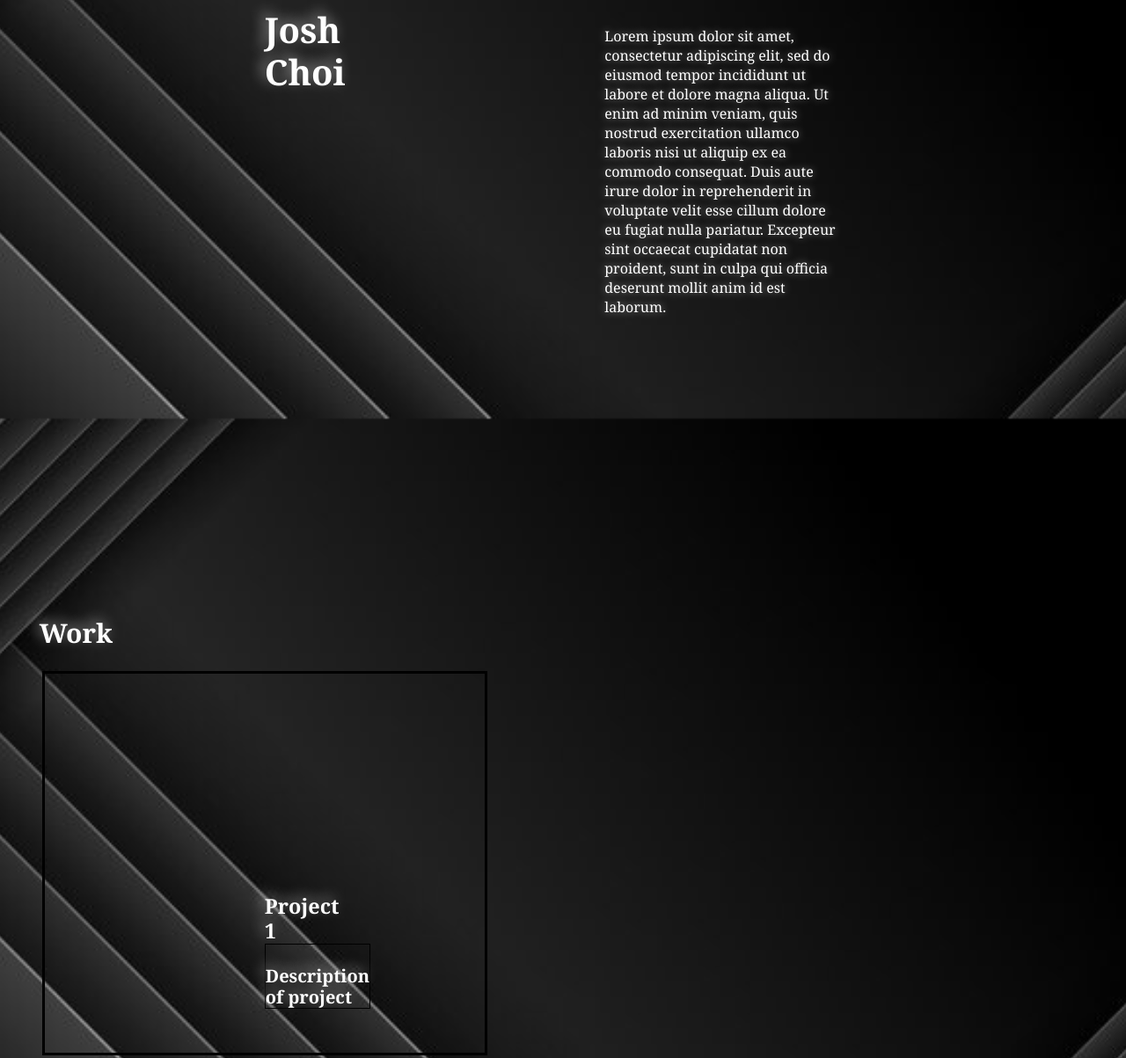
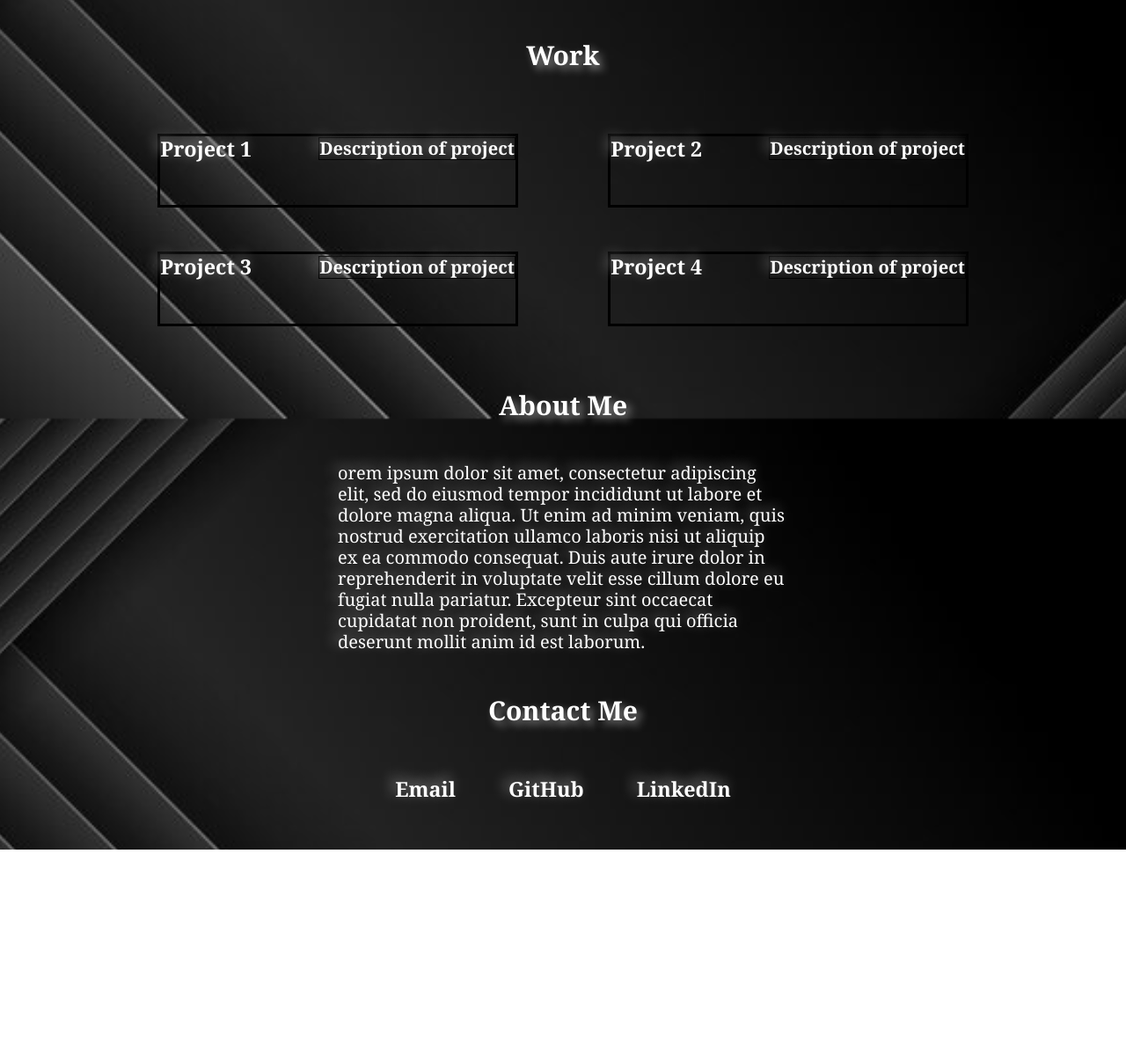
Before and after one commit to jiohc/jiohc.github.io, a plain HTML site: page index.html in a window 1280 px wide. Shown: the part 324-1527 px from the top of the page at 88% size. After the commit the page ends 1290 px from the top, so only its background shows below. Drawn offline with Linux system fonts and the light colour scheme.

Commit message:
made edits to center sections

```diff
--- a/assets/css/style.css
+++ b/assets/css/style.css
@@ -26,10 +26,12 @@ body {
 
 header {
     padding: 10px 30px;
-    background-color: var(---primary-color);
+    background-color: var(--secondary-color);
     display: flex;
     justify-content: space-around;
     flex-wrap: wrap;
+    height: 60px;
+    width: 100vw;
     /* visuals */
     position: -webkit-sticky;
     position: sticky;
@@ -60,6 +62,8 @@ header h2 {
 
 header nav {
     margin: 5px 0;
+    display: flex;
+    align-items: center;
 }
 
 header nav ul {
@@ -86,10 +90,15 @@ header nav ul li a:hover {
 }
     /* header pseudo class end */
 
-section {
-    padding: 250px;
+.headerwrapper {
+    font-size: 20px;
+    font-weight: bolder;
+    color: var(--primary-color);
+    margin: 0;
+    text-align: center;
+    /* visuals */
+    text-shadow: 5px 5px 10px rgba(255, 255, 255, 0.5);
 }
-
 
 /* header style ends */
 
@@ -125,15 +134,16 @@ section {
 
 /* work style start */
 .work {
-    width: 40%;
+    width: 80%;
     text-align: left;
-    margin: 3.5%;
+    margin: 3.5% auto;
     font-size: 20px;
     line-height: 1.2;
     color: var(--primary-color);
     display: flex;
     justify-content: space-between;
-    flex-direction: column;
+    flex-direction: row;
+    flex-wrap: wrap;
     /* visuals */
     text-shadow: -5px -5px 15px rgba(255, 255, 255, 0.5);
 }
@@ -141,7 +151,7 @@ section {
 .project {
     margin: 25px auto;
     padding-bottom: 50px;
-    width: 80%;
+    width: 40%;
     display: flex;
     flex-wrap: wrap;
     align-items: center;
@@ -150,7 +160,6 @@ section {
 }
 
 .project-info {
-    flex: 2 70%;
     display: flex;
     flex-wrap: wrap;
     align-items: center;
@@ -165,19 +174,17 @@ section {
 .about-me {
     width: 40%;
     text-align: left;
-    margin: 3.5%;
+    margin: 3.5% auto;
     font-size: 20px;
     line-height: 1.2;
     color: var(--primary-color);
     justify-content: space-between;
     flex-direction: column;
-    display: inline;
     /* visuals */
     text-shadow: -5px -5px 15px rgba(255, 255, 255, 0.5);
 }
 
 .aboutme-text {
-    flex: 2 70%;
     display: flex;
     flex-wrap: wrap;
     align-items: center;
@@ -187,15 +194,19 @@ section {
 
 /* contact me style start */
 .contact-me {
-    width: 40%;
-    text-align: left;
-    margin: 3.5%;
+    width: 100%;
+    display: flex;
+    justify-content: center;
+    margin: 3.5% 0;
     font-size: 20px;
     line-height: 1.2;
-    display: inline;
     color: var(--primary-color);
     /* visuals */
     text-shadow: -5px -5px 15px rgba(255, 255, 255, 0.5);
+}
+
+.contact-text {
+    display: flex;
 }
 
 .contact-me h3 {
@@ -213,3 +224,42 @@ a {
 a:link {
     text-decoration: none;
 }
+
+/* media queries */
+
+/* MEDIA QUERY FOR SMALLER DESKTOP SCREENS AND SMALLER */
+@media screen and (max-width: 980px) {
+    header {
+      padding-bottom: 0;
+      justify-content: center;
+      position: relative;
+    }
+
+    header h1 {
+      width: 100%;
+      text-align: center;
+    }
+
+    header nav ul {
+      width: 100%;
+      justify-content: center;
+    }
+
+    header nav ul li a {
+      font-size: 20px;
+    }
+
+  }
+
+  /* MEDIA QUERY FOR TABLETS AND SMALLER */
+  @media screen and (max-width: 768px) {
+    section {
+        padding: 30px 15px;
+    }
+
+  }
+
+  /* MEDIA QUERY FOR MOBILE PHONES AND SMALLER */
+  @media screen and (max-width: 575px) {
+
+  }
--- a/index.html
+++ b/index.html
@@ -52,8 +52,12 @@
     </section>
 
     <!-- Work section-->
+    <div class="headerwrapper">
+        <h2>Work</h2>
+    </div>
+
     <main id="work" class="work">
-        <h2 class="project-title secondary-border">Work</h2>
+
 
         <section class="project">
             <h3>Project 1</h3>
@@ -107,9 +111,12 @@
     </main>
 
     <!-- About Me section-->
+    <div class="headerwrapper">
+        <h2>About Me</h2>
+    </div>
     <section id="about-me" class="about-me">
         <div class="aboutme-text">
-            <h2>About Me</h2>
+
             <p>
                 orem ipsum dolor sit amet, consectetur adipiscing elit, sed do eiusmod tempor incididunt ut labore et dolore magna aliqua.
                 Ut enim ad minim veniam, quis nostrud exercitation ullamco laboris nisi ut aliquip ex ea commodo consequat.
@@ -121,12 +128,11 @@
 
 
    <!-- Contact me section -->
-
+    <div class="headerwrapper">
+         <h2>Contact Me</h2>
+    </div>
     <section id="contact-me" class="contact-me">
         <div class="contact-text">
-            <h2>
-                Contact Me
-            </h2>
 
             <h3>
                 <a href="https://www.gmail.com/" target="blank">Email</a>
```
